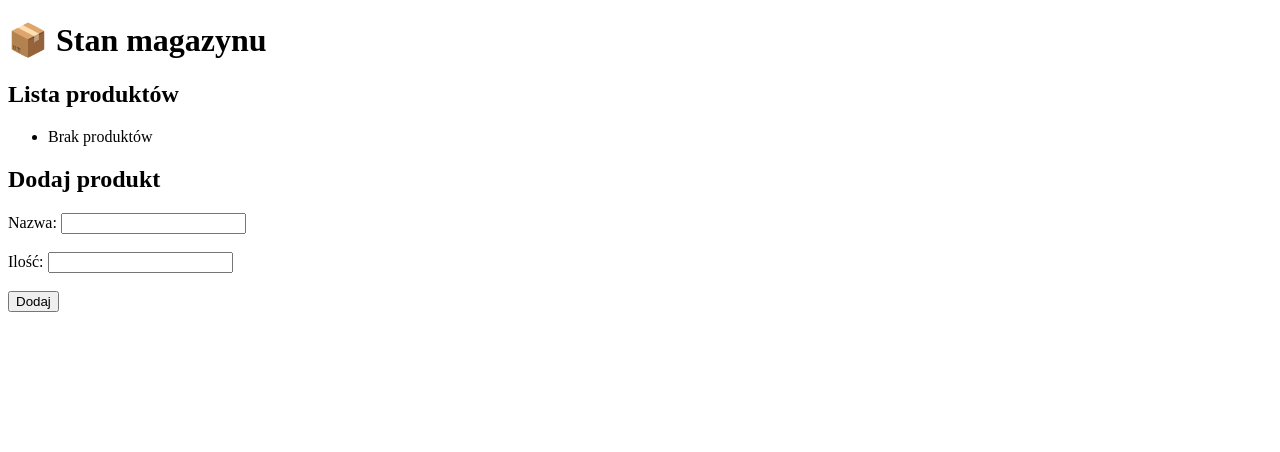
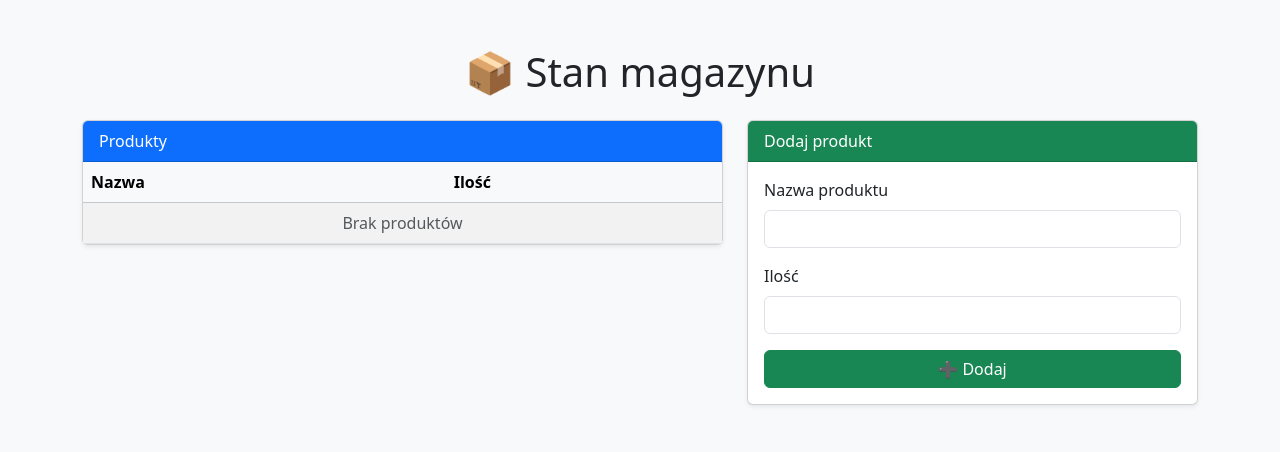
Before and after one commit to kris19000/magazyn, a Flask app: page / in a window 1280 px wide. Shown: the top 452 px of the page. Run offline with Flask 3, Linux system fonts and the light colour scheme; data that the repository does not hold is empty.

Commit message:
Update index.html

```diff
--- a/templates/index.html
+++ b/templates/index.html
@@ -3,34 +3,80 @@
 <head>
     <meta charset="UTF-8">
     <title>Magazyn</title>
+
+    <!-- Bootstrap 5 CDN -->
+    <link href="https://cdn.jsdelivr.net/npm/bootstrap@5.3.3/dist/css/bootstrap.min.css" rel="stylesheet">
 </head>
-<body>
+<body class="bg-light">
 
-<h1>📦 Stan magazynu</h1>
+<div class="container py-5">
 
-<h2>Lista produktów</h2>
-<ul>
-    {% for name, total in products %}
-        <li><strong>{{ name }}</strong> — ilość: {{ total }}</li>
-    {% else %}
-        <li>Brak produktów</li>
-    {% endfor %}
-</ul>
+    <h1 class="mb-4 text-center">📦 Stan magazynu</h1>
 
-<h2>Dodaj produkt</h2>
-<form method="post" action="{{ url_for('add_product') }}">
-    <label>
-        Nazwa:
-        <input type="text" name="name" required>
-    </label>
-    <br><br>
-    <label>
-        Ilość:
-        <input type="number" name="quantity" required>
-    </label>
-    <br><br>
-    <button type="submit">Dodaj</button>
-</form>
+    <div class="row">
+
+        <!-- Lista produktów -->
+        <div class="col-md-7">
+            <div class="card shadow-sm mb-4">
+                <div class="card-header bg-primary text-white">
+                    Produkty
+                </div>
+                <div class="card-body p-0">
+                    <table class="table table-striped mb-0">
+                        <thead class="table-light">
+                            <tr>
+                                <th>Nazwa</th>
+                                <th>Ilość</th>
+                            </tr>
+                        </thead>
+                        <tbody>
+                            {% for name, total in products %}
+                                <tr>
+                                    <td>{{ name }}</td>
+                                    <td>{{ total }}</td>
+                                </tr>
+                            {% else %}
+                                <tr>
+                                    <td colspan="2" class="text-center text-muted">
+                                        Brak produktów
+                                    </td>
+                                </tr>
+                            {% endfor %}
+                        </tbody>
+                    </table>
+                </div>
+            </div>
+        </div>
+
+        <!-- Formularz dodawania -->
+        <div class="col-md-5">
+            <div class="card shadow-sm">
+                <div class="card-header bg-success text-white">
+                    Dodaj produkt
+                </div>
+                <div class="card-body">
+                    <form method="post" action="{{ url_for('add_product') }}">
+                        <div class="mb-3">
+                            <label class="form-label">Nazwa produktu</label>
+                            <input type="text" name="name" class="form-control" required>
+                        </div>
+
+                        <div class="mb-3">
+                            <label class="form-label">Ilość</label>
+                            <input type="number" name="quantity" class="form-control" required>
+                        </div>
+
+                        <button type="submit" class="btn btn-success w-100">
+                            ➕ Dodaj
+                        </button>
+                    </form>
+                </div>
+            </div>
+        </div>
+
+    </div>
+
+</div>
 
 </body>
 </html>
```
